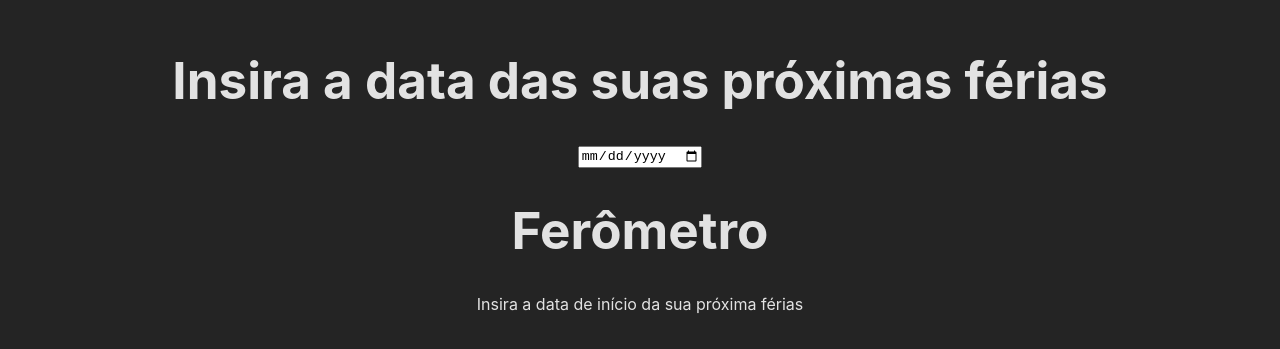
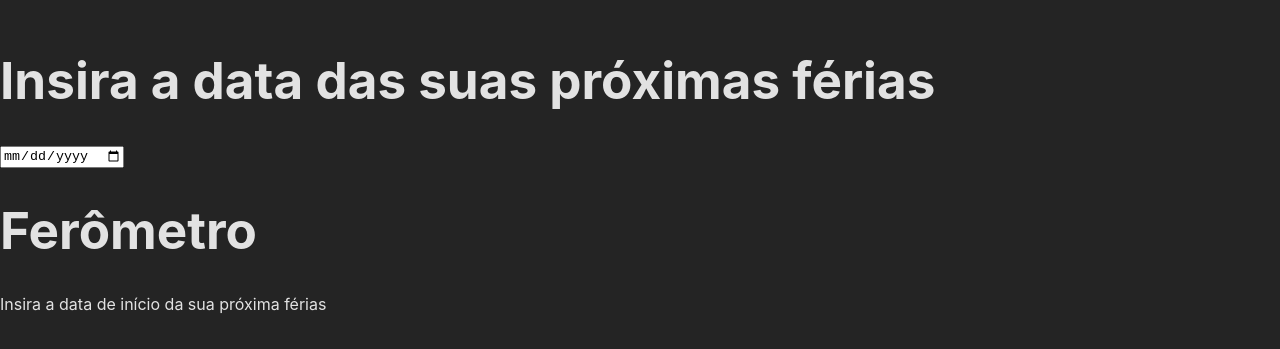
Before and after one commit to JCDMeira/ferometro, a React (Vite) app: page / in a window 1280 px wide. Shown: the part 225-574 px from the top of the page. Built offline with nearby package versions, Linux system fonts and the light colour scheme.

Commit message:
refactor: apply styled-components

```diff
--- a/src/App.css
+++ /dev/null
@@ -1,6 +0,0 @@
-#root {
-  max-width: 1280px;
-  margin: 0 auto;
-  padding: 2rem;
-  text-align: center;
-}
--- a/src/App.tsx
+++ b/src/App.tsx
@@ -1,8 +1,8 @@
 import { useState } from "react";
-import "./App.css";
 import { format, addDays } from "date-fns";
 import { Clock } from "./components/Clock";
 import Thermometer from "./components/thermometer";
+import { GlobalStyle } from "./global";
 
 function App() {
   const [date, setDate] = useState<null | Date>(null);
@@ -16,6 +16,7 @@ function App() {
   const minDate = format(addDays(new Date(), 1), "yyyy-MM-dd");
   return (
     <>
+      <GlobalStyle />
       <header>
         {!!date ? (
           <>
--- a/src/components/Clock/index.tsx
+++ b/src/components/Clock/index.tsx
@@ -1,6 +1,6 @@
 import { differenceInSeconds } from "date-fns";
 import react, { useEffect, useState } from "react";
-import "./styles.css";
+import * as S from "./styles";
 
 const formatMinutes = (num: number): any => num % 60;
 
@@ -30,7 +30,7 @@ export const Clock: react.FC<any> = ({ date }) => {
   return (
     <span>
       Suas próximas féerias começam em{" "}
-      <span className="neon-text">{dateTimeFormated}</span>
+      <S.NeonText>{dateTimeFormated}</S.NeonText>
     </span>
   );
 };
--- a/src/components/Clock/styles.css
+++ b/src/components/Clock/styles.ts
@@ -1,8 +1,9 @@
-.neon-text {
-  font-family: "Graduate", cursive;
+import styled from "styled-components";
+
+export const NeonText = styled.span`
   font-size: 2rem;
   font-weight: 600;
 
   color: #fff;
   text-shadow: 0 0 7px #94a3ce, 0 0 10px #94a3ce, 0 0 21px #94a3ce;
-}
+`;
--- a/src/index.css
+++ b/src/global.ts
@@ -1,9 +1,11 @@
+import { createGlobalStyle } from "styled-components";
+
+export const GlobalStyle = createGlobalStyle`
 :root {
   font-family: Inter, system-ui, Avenir, Helvetica, Arial, sans-serif;
   line-height: 1.5;
   font-weight: 400;
 
-  color-scheme: light dark;
   color: rgba(255, 255, 255, 0.87);
   background-color: #242424;
 
@@ -26,3 +28,5 @@ h1 {
   font-size: 3.2em;
   line-height: 1.1;
 }
+
+`;
```
Also changed, not shown: src/main.tsx (+6 -7 lines).
